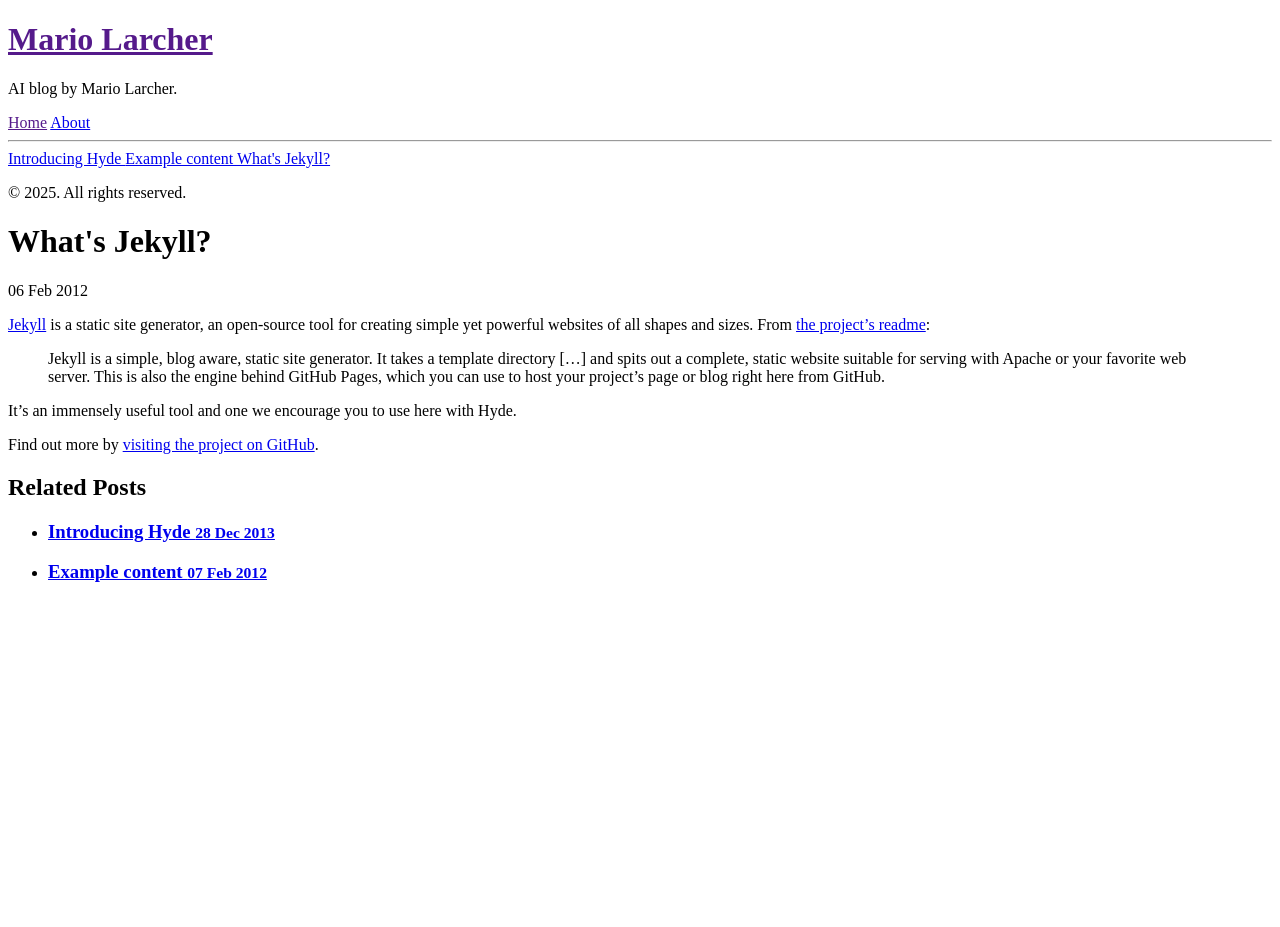
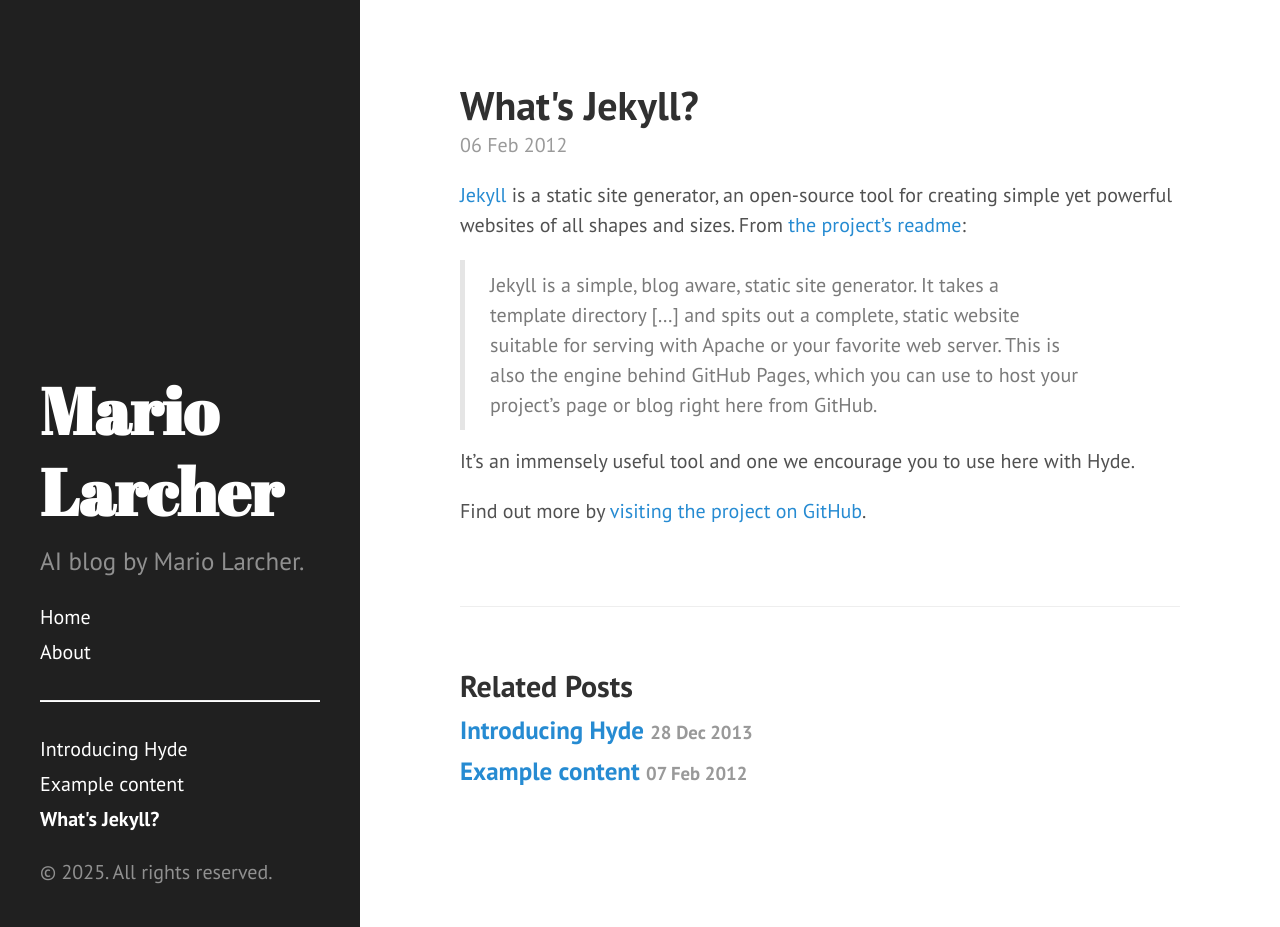
Before and after one commit to mnslarcher/mnslarcher.github.io, a Jekyll site: the page built from _posts/2012-02-06-whats-jekyll.md, in a window 1280 px wide and 927 px high. Built offline with Jekyll 4.4.1, drawn with Linux system fonts in a browser that asks for light colours.

Commit message:
Fix head.

```diff
--- a/_includes/head.html
+++ b/_includes/head.html
@@ -15,15 +15,15 @@
   </title>
 
   <!-- CSS -->
-  <link rel="stylesheet" href="{{ site.baseurl }}public/css/poole.css">
-  <link rel="stylesheet" href="{{ site.baseurl }}public/css/syntax.css">
-  <link rel="stylesheet" href="{{ site.baseurl }}public/css/hyde.css">
-  <link rel="stylesheet" href="http://fonts.googleapis.com/css?family=PT+Sans:400,400italic,700|Abril+Fatface">
+  <link rel="stylesheet" href="{{ '/public/css/poole.css' | relative_url }}">
+  <link rel="stylesheet" href="{{ '/public/css/syntax.css' | relative_url }}">
+  <link rel="stylesheet" href="{{ '/public/css/hyde.css' | relative_url }}">
+  <link rel="stylesheet" href="https://fonts.googleapis.com/css?family=PT+Sans:400,400italic,700|Abril+Fatface">
 
   <!-- Icons -->
-  <link rel="apple-touch-icon-precomposed" sizes="144x144" href="{{ site.baseurl }}public/apple-touch-icon-144-precomposed.png">
-                                 <link rel="shortcut icon" href="{{ site.baseurl }}public/favicon.ico">
+  <link rel="apple-touch-icon-precomposed" sizes="144x144" href="{{ '/public/apple-touch-icon-144-precomposed.png' | relative_url }}">
+  <link rel="shortcut icon" href="{{ '/public/favicon.ico' | relative_url }}">
 
   <!-- RSS -->
-  <link rel="alternate" type="application/rss+xml" title="RSS" href="/atom.xml">
+  <link rel="alternate" type="application/rss+xml" title="RSS" href="{{ '/atom.xml' | relative_url }}">
 </head>
```
